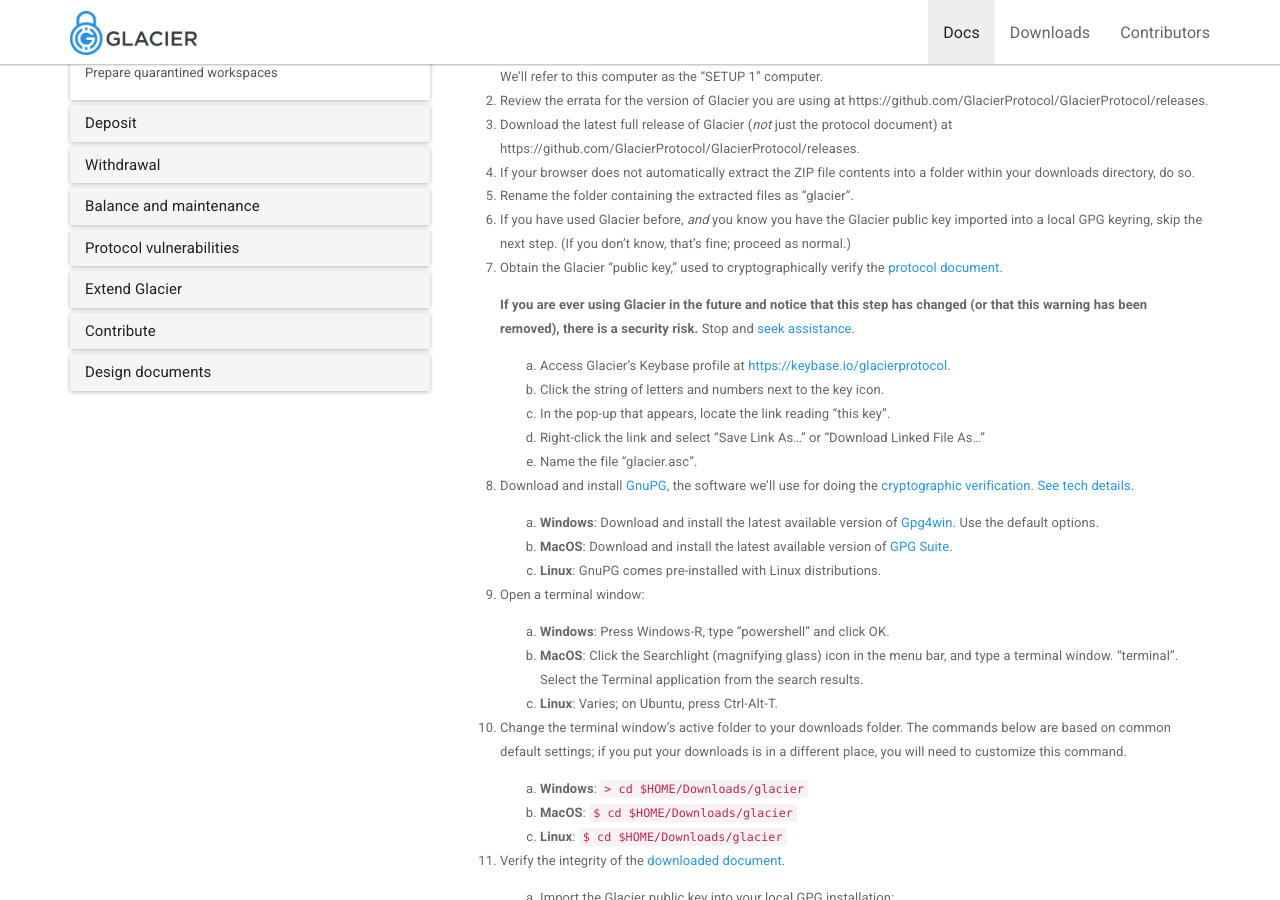
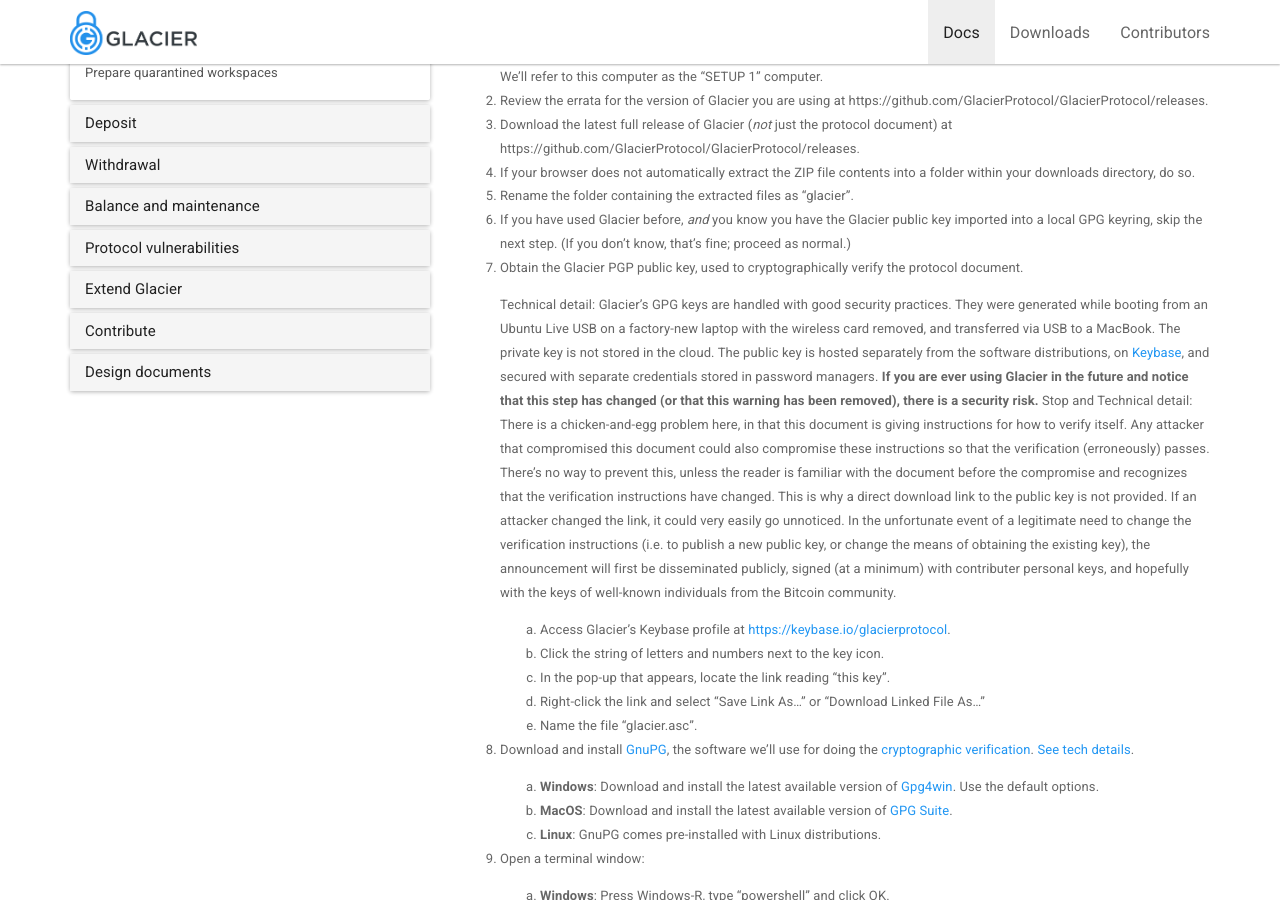
Before and after one commit to GlacierProtocol/glacierprotocol.github.io, a Jekyll site: the page built from _docs/setup/verify.md, in a window 1280 px wide and 900 px high, scrolled down 436 px. Built offline with Jekyll 4.4.1, drawn with Linux system fonts in a browser that asks for light colours; nearby versions of some CDN libraries.

Commit message:
Reword, restructure, technical detail added to body for consistency
popup invisible in pdf, previous technical details were included in body

```diff
--- a/_docs/setup/verify.md
+++ b/_docs/setup/verify.md
@@ -31,31 +31,29 @@
 6. If you have used Glacier before, *and* you know you have the Glacier public key
 imported into a local GPG keyring, skip the next step. (If you don't know,
 that's fine; proceed as normal.)
-7. Obtain the Glacier "public key," used to cryptographically verify the
-  <a href="#" class="popovers" data-toggle="popover" data-placement="top" title=""
-  data-content="
-  Technical details: Glacier's GPG keys are handled with good security practices. They were generated while booting off an Ubuntu Live USB on a factory-new laptop with the wireless card removed, and transferred via USB to a MacBook. The private key is not stored in the cloud. The public key is hosted separately from our software distributions, on Keybase, secured with separate credentials (all of which are in password managers).
-  ">protocol document</a>.
+5. Obtain the Glacier PGP public key, used to cryptographically verify the protocol document.
 
+    Technical detail: Glacier's GPG keys are handled with good security practices.
+    They were generated while booting from an Ubuntu Live USB on a factory-new laptop
+    with the wireless card removed, and transferred via USB to a MacBook. The private
+    key is not stored in the cloud. The public key is hosted separately from the
+    software distributions, on [Keybase](https://keybase.io/), and secured with separate credentials stored
+    in password managers.
    **If you are ever using Glacier in the future and notice that this step has
    changed (or that this warning has been removed), there is a security risk.**
    Stop and
-   <a href="#" class="popovers" data-toggle="popover" data-placement="top" title=""
-   data-content="
-  Technical details: There's a chicken-and-egg problem here, in that this document
-  is giving instructions for how to verify itself. Any attacker that compromised
-  this document could also compromise these instructions so that the verification
-  (erroneously) passes. There's no way to prevent this, unless a reader is familiar
-  with the document before the compromise and recognizes that the verification
-  instructions have changed. (This is why we don't just include a direct download
-  link to the public key -- if an attacker changed the link, it would be easy
-  for people not to notice.)
-  In the unfortunate event we legitimately need to change the verification
-  instructions (i.e. to publish a new public key, or change the means of obtaining
-  the existing key), we'll first disseminate a public announcement, signed at a
-  minimum with our personal keys, and hopefully with the keys of well-known
-  individuals from the Bitcoin community.
-  ">seek assistance</a>.
+    Technical detail: There is a chicken-and-egg problem here, in that this document
+    is giving instructions for how to verify itself. Any attacker that compromised
+    this document could also compromise these instructions so that the verification
+    (erroneously) passes. There's no way to prevent this, unless the reader is familiar
+    with the document before the compromise and recognizes that the verification
+    instructions have changed. This is why a direct download link to the public key
+    is not provided. If an attacker changed the link, it could very easily go unnoticed.
+    In the unfortunate event of a legitimate need to change the verification
+    instructions (i.e. to publish a new public key, or change the means of obtaining
+    the existing key), the announcement will first be disseminated publicly, signed (at a
+    minimum) with contributer personal keys, and hopefully with the keys of well-known
+    individuals from the Bitcoin community.
 
     1. Access Glacier's Keybase profile at <https://keybase.io/glacierprotocol>.
     2. Click the string of letters and numbers next to the key icon.
```
